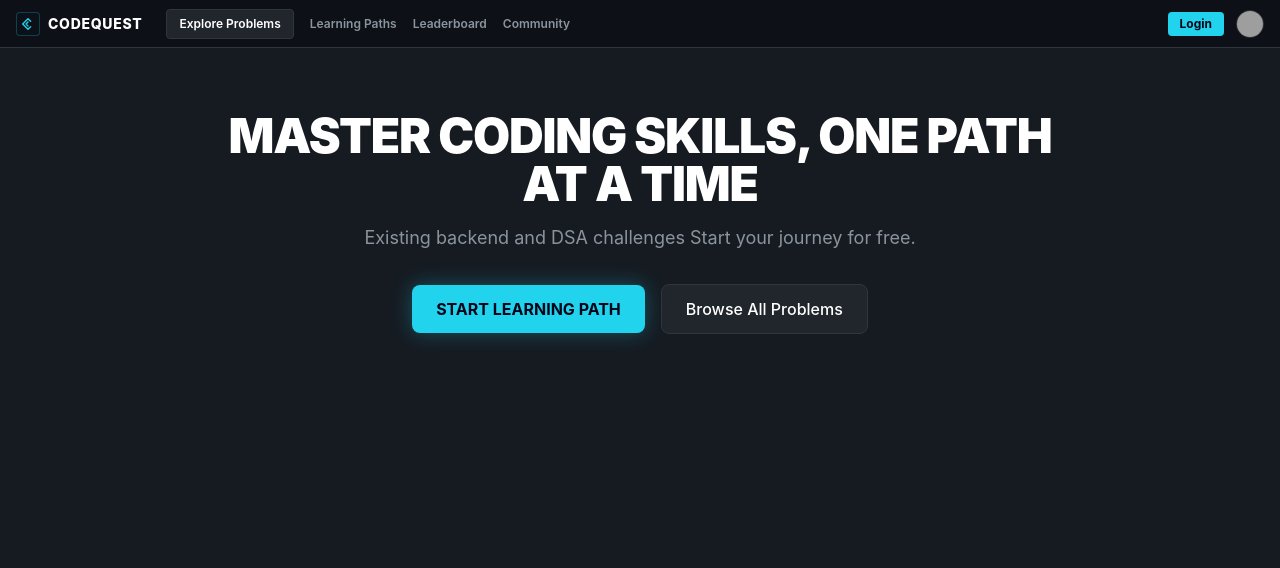
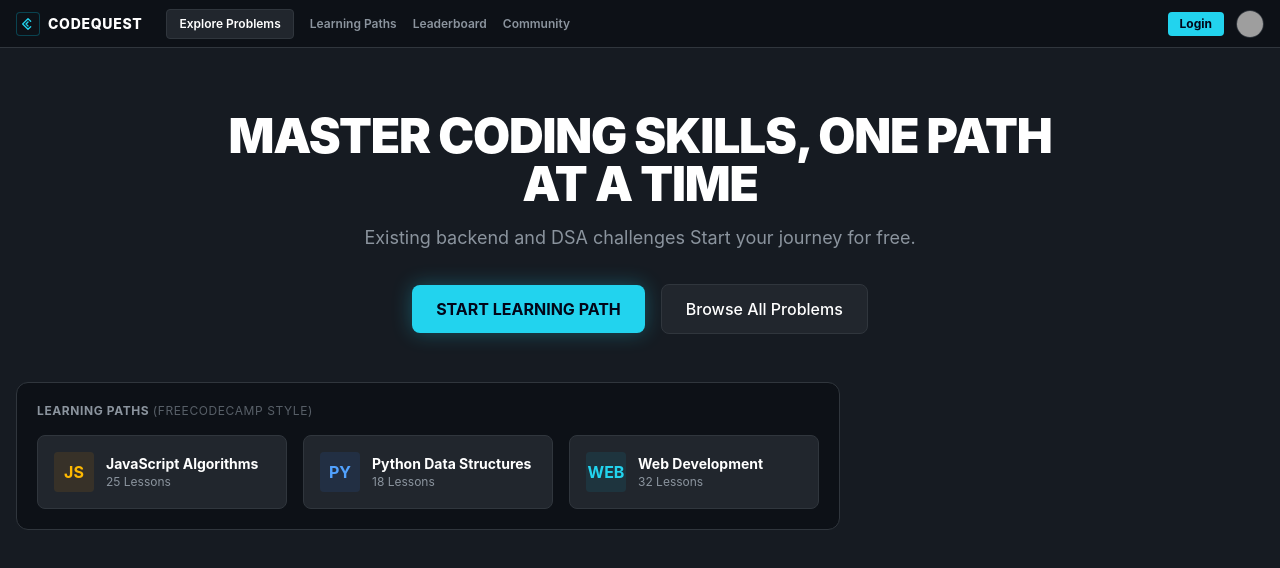
Before and after one commit to gaurav-tadi/code_quest, a React (Vite) app in the folder client/: page / in a window 1280 px wide. Shown: the top 568 px of the page. Built offline with nearby package versions, Linux system fonts and the light colour scheme; grey boxes are pictures that could not be loaded.

Commit message:
feat: add learning path section

```diff
--- /dev/null
+++ b/client/src/components/home/LearningPath.tsx
@@ -0,0 +1,46 @@
+export const LearnigPath = () => {
+    return (
+        <div className="lg:col-span-2 space-y-6">
+
+          <div className="bg-[#0d1117] border border-[#30363d] rounded-xl p-5">
+            <h2 className="text-xs font-bold text-[#8b949e] uppercase tracking-wider mb-4">
+              Learning Paths <span className="text-[#8b949e]/60 font-normal">(FreeCodeCamp Style)</span>
+            </h2>
+            <div className="grid grid-cols-1 sm:grid-cols-3 gap-4">
+
+              <div className="bg-[#21262d] border border-[#30363d] hover:border-[#22d3ee]/50 p-4 rounded-lg flex items-center gap-3 transition cursor-pointer">
+                <div className="w-10 h-10 rounded bg-amber-500/10 text-amber-400 font-bold flex items-center justify-center shrink-0">
+                  JS
+                </div>
+                <div>
+                  <h3 className="font-bold text-sm text-white">JavaScript Algorithms</h3>
+                  <p className="text-xs text-[#8b949e]">25 Lessons</p>
+                </div>
+              </div>
+
+              <div className="bg-[#21262d] border border-[#30363d] hover:border-[#22d3ee]/50 p-4 rounded-lg flex items-center gap-3 transition cursor-pointer">
+                <div className="w-10 h-10 rounded bg-blue-500/10 text-blue-400 font-bold flex items-center justify-center shrink-0">
+                  PY
+                </div>
+                <div>
+                  <h3 className="font-bold text-sm text-white">Python Data Structures</h3>
+                  <p className="text-xs text-[#8b949e]">18 Lessons</p>
+                </div>
+              </div>
+
+              <div className="bg-[#21262d] border border-[#30363d] hover:border-[#22d3ee]/50 p-4 rounded-lg flex items-center gap-3 transition cursor-pointer">
+                <div className="w-10 h-10 rounded bg-cyan-500/10 text-[#22d3ee] font-bold flex items-center justify-center shrink-0">
+                  WEB
+                </div>
+                <div>
+                  <h3 className="font-bold text-sm text-white">Web Development</h3>
+                  <p className="text-xs text-[#8b949e]">32 Lessons</p>
+                </div>
+              </div>
+
+            </div>
+          </div>
+
+        </div>
+    )
+}
--- a/client/src/pages/Home.tsx
+++ b/client/src/pages/Home.tsx
@@ -1,10 +1,14 @@
 import { Hero } from "../components/home/Hero";
+import { LearnigPath } from "../components/home/LearningPath";
 
 export const Home = () => {
   return (
     <div className="min-h-screen bg-[#161b22] text-[#f0f6fc] font-sans">
 
       <Hero />
+      <main className="max-w-7xl mx-auto px-4 pb-16 grid grid-cols-1 lg:grid-cols-3 gap-6">
+        <LearnigPath />
+      </main>
     </div>
   );
 };
```
